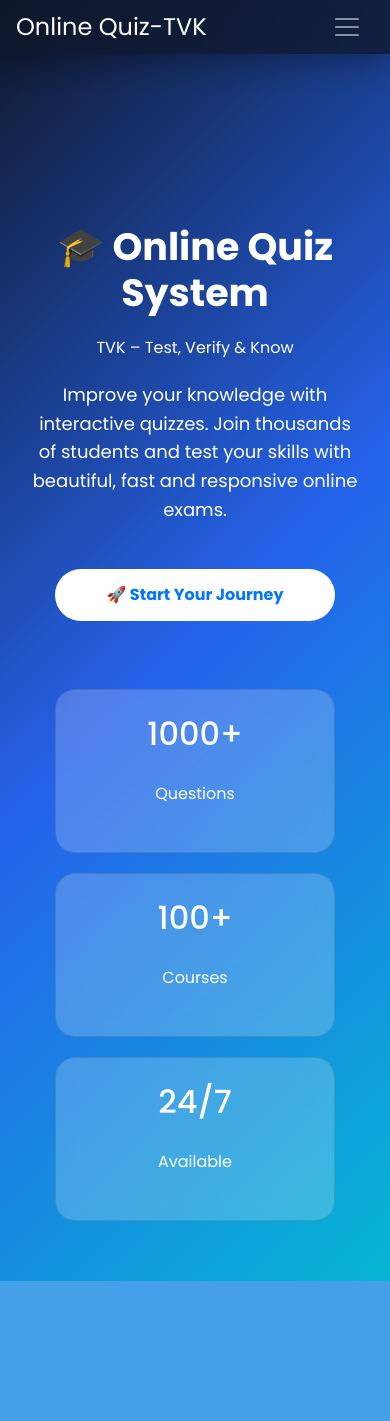
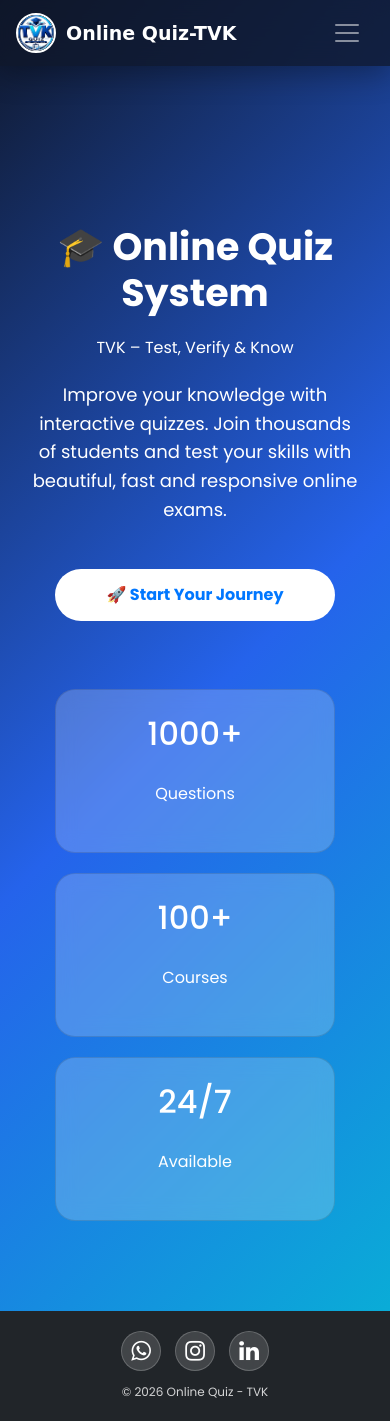
Before and after one commit to vel26-2006/onlinequiz-master, a Django app: page / in a window 390 px wide. Before the commit the page ends 1281 px from the top, so only its background shows below. Run offline with Django 3.2, Linux system fonts and the light colour scheme; some libraries are stand-ins or nearby versions.

Commit message:
Update full project

```diff
--- a/templates/quiz/adminbase.html
+++ b/templates/quiz/adminbase.html
@@ -486,7 +486,7 @@ body{
      <i class="fas fa-bars" id="sidebar_btn"></i>
     </label>
     <div class="left_area">
-      <h3>Online Quiz</h3>
+      <h3>Online Quiz-TVK</h3>
     </div>
     <div class="right_area">
       <a href="/logout" class="logout_btn">Logout</a>
--- a/templates/quiz/index.html
+++ b/templates/quiz/index.html
@@ -5,6 +5,12 @@
     <meta charset="UTF-8">
     <meta name="viewport" content="width=device-width, initial-scale=1.0">
      <link rel="stylesheet" href="https://unpkg.com/aos@2.3.4/dist/aos.css">
+
+     <title>Online Quiz - TVK</title>
+
+    <link rel="icon"
+          type="image/jpeg"
+          href="{% static 'image/tvk-logo.jpeg' %}">
 <style>
 
   @import url('https://fonts.googleapis.com/css2?family=Poppins:wght@300;400;500;600;700&display=swap');
@@ -165,7 +171,96 @@ html,body{
 
 
 
+/* =========================
+   SOCIAL FOOTER
+   ========================= */
 
+.social-footer {
+    width: 100%;
+    text-align: center;
+    padding: 25px 10px;
+    margin-top: 40px;
+    color: white;
+}
+
+.social-icons {
+    display: flex;
+    justify-content: center;
+    align-items: center;
+    gap: 18px;
+    margin-bottom: 12px;
+}
+
+.social {
+    width: 45px;
+    height: 45px;
+    border-radius: 50%;
+
+    display: flex;
+    align-items: center;
+    justify-content: center;
+
+    color: white;
+    text-decoration: none;
+
+    font-size: 22px;
+
+    background: rgba(255,255,255,.15);
+    backdrop-filter: blur(12px);
+    -webkit-backdrop-filter: blur(12px);
+
+    border: 1px solid rgba(255,255,255,.2);
+
+    transition: .3s ease;
+}
+
+.social:hover {
+    transform: translateY(-5px) scale(1.08);
+    color: white;
+    text-decoration: none;
+}
+
+.whatsapp:hover {
+    background: #25D366;
+}
+
+.instagram:hover {
+    background: #E1306C;
+}
+
+.linkedin:hover {
+    background: #0077B5;
+}
+
+.social-footer p {
+    margin: 0;
+    font-size: 13px;
+    opacity: .8;
+}
+
+
+/* Mobile */
+@media (max-width: 768px) {
+
+    .social-footer {
+        padding: 20px 5px;
+        margin-top: 30px;
+    }
+
+    .social-icons {
+        gap: 14px;
+    }
+
+    .social {
+        width: 40px;
+        height: 40px;
+        font-size: 19px;
+    }
+
+    .social-footer p {
+        font-size: 12px;
+    }
+}
 
 </style>
 
@@ -226,7 +321,40 @@ html,body{
 </section>
   {% include "quiz/footer.html" %}
 
+<!-- Footer -->
+<footer class="social-footer">
 
+    <div class="social-icons">
+
+        <!-- WhatsApp -->
+        <a href="https://wa.me/8610346251"
+           target="_blank"
+           class="social whatsapp"
+           title="WhatsApp">
+            <i class="fa fa-whatsapp"></i>
+        </a>
+
+        <!-- Instagram -->
+        <a href="https://instagram.com/thanigai_pure_soul"
+           target="_blank"
+           class="social instagram"
+           title="Instagram">
+            <i class="fa fa-instagram"></i>
+        </a>
+
+        <!-- LinkedIn -->
+        <a href="https://linkedin.com/in/Thanihaivel "
+           target="_blank"
+           class="social linkedin"
+           title="LinkedIn">
+            <i class="fa fa-linkedin"></i>
+        </a>
+
+    </div>
+
+    <p>© 2026 Online Quiz - TVK</p>
+
+</footer>
 </body>
 
 <script src="https://unpkg.com/aos@2.3.4/dist/aos.js"></script>
--- a/templates/quiz/navbar.html
+++ b/templates/quiz/navbar.html
@@ -114,6 +114,50 @@ body{
     margin-top:40px;
     margin-bottom:40px;
 }
+
+
+.tvk-brand {
+    display: flex !important;
+    align-items: center;
+    gap: 10px;
+    color: #ffffff !important;
+    text-decoration: none !important;
+}
+
+.tvk-logo {
+    width: 48px;
+    height: 48px;
+    border-radius: 50%;
+    object-fit: cover;
+    display: block;
+    border: 2px solid #ffffff;
+}
+
+.tvk-brand span {
+    font-family: "Comic Sans MS", sans-serif;
+    font-size: 25px;
+    font-weight: bold;
+    color: #ffffff;
+}
+
+.tvk-brand:hover {
+    color: #ffffff !important;
+    text-decoration: none !important;
+}
+
+/* Mobile */
+@media (max-width: 768px) {
+
+    .tvk-logo {
+        width: 40px;
+        height: 40px;
+    }
+
+    .tvk-brand span {
+        font-size: 19px;
+    }
+}
+
   </style>
 </head>
 
@@ -123,7 +167,15 @@ body{
 
   <div class="bs-example">
     <nav class="navbar navbar-expand-md  navbar-dark fixed-top" style="background-color: #000000;">
-    <a style="color: #ffffff;text-decoration: none; " href="/"><font face = "Comic sans MS" size =" 5">Online Quiz-TVK</font><br /></a>
+   <a href="/" class="navbar-brand tvk-brand">
+
+    <img src="{% static 'image/tvk-logo.jpeg' %}"
+         alt="TVK Logo"
+         class="tvk-logo">
+
+    <span>Online Quiz-TVK</span>
+
+</a>
       <button type="button" class="navbar-toggler" data-toggle="collapse" data-target="#navbarCollapse">
         <span class="navbar-toggler-icon"></span>
       </button>
--- a/templates/student/student_dashboard.html
+++ b/templates/student/student_dashboard.html
@@ -9,7 +9,7 @@
 
     <meta name="viewport" content="width=device-width, initial-scale=1">
     <script src="https://ajax.googleapis.com/ajax/libs/jquery/1.10.2/jquery.min.js"></script>
-    <link href="http://netdna.bootstrapcdn.com/bootstrap/4.0.0-beta/css/bootstrap.min.css" rel="stylesheet">
+
     <link rel="stylesheet" href="https://maxcdn.bootstrapcdn.com/bootstrap/4.4.1/css/bootstrap.min.css">
     <link href="https://maxcdn.bootstrapcdn.com/font-awesome/4.3.0/css/font-awesome.min.css" rel="stylesheet">
     <style type="text/css">
```
Also changed, not shown: templates/student/student_exam.html (+88 -0 lines), db.sqlite3, static/image/tvk-logo.jpeg (added).
